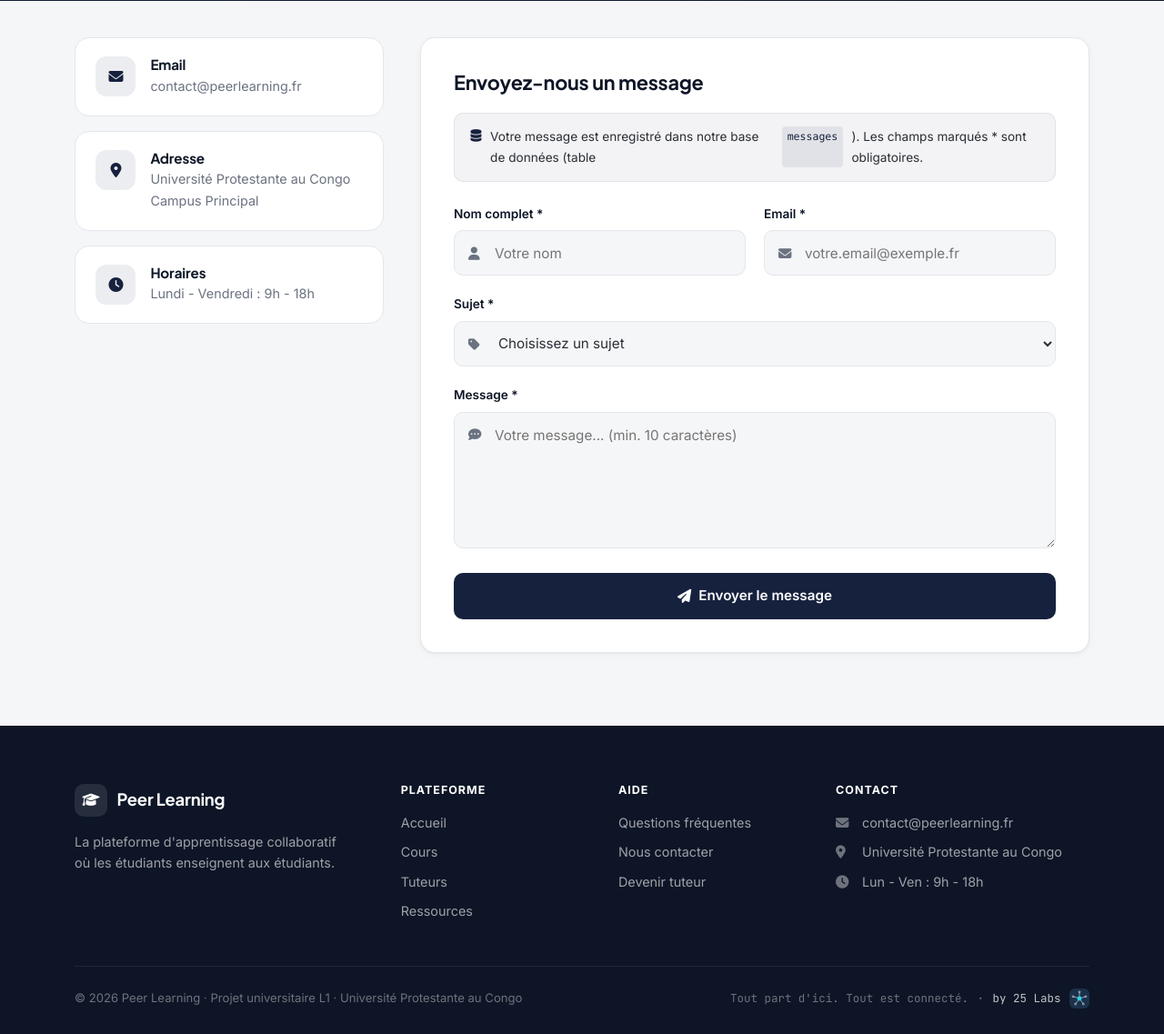
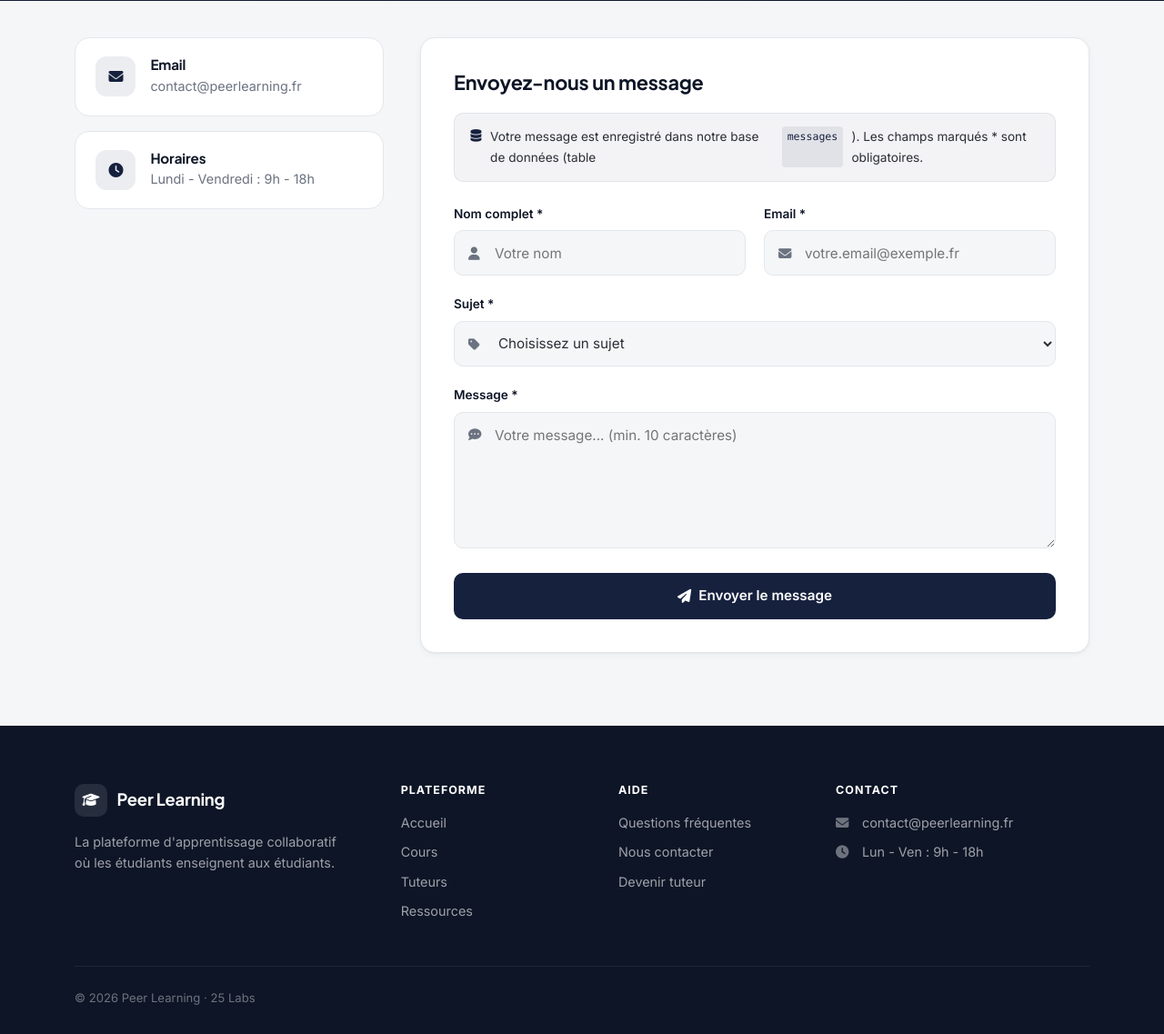
Before and after one commit to R2G5-neverbeafraid/PeerLearning., a Flask app: page /contact in a window 1280 px wide. Shown: the part 330-1467 px from the top of the page at 91% size. Run offline with Flask 3, Linux system fonts and the light colour scheme.

Commit message:
Retire les mentions universitaires, pied de page simplifié
- Pied de page : « © 2026 Peer Learning · 25 Labs » uniquement
- Plus aucune mention de projet universitaire, de L1 ni de l'université
  (pied de page, page Contact, Ressources, FAQ, README, commentaires)
- Signature et accroche du studio retirées (fichiers et styles devenus inutiles)

Co-Authored-By: Claude Opus 5.5 <noreply@anthropic.com>
Claude-Session: https://claude.ai/code/session_014L5HgQhPbUyCT9bVqV9YjZ

```diff
--- a/app.py
+++ b/app.py
@@ -1,6 +1,5 @@
 """
 PEER LEARNING - Application Flask + SQLite
-Projet universitaire L1
 
 Lancer le site :  python app.py   puis ouvrir http://127.0.0.1:5000
 La base peerlearning.db est créée automatiquement au premier lancement
--- a/database/seed.sql
+++ b/database/seed.sql
@@ -1,6 +1,6 @@
 -- =====================================================
 -- PEER LEARNING - Données de départ
--- Données fictives pour le projet universitaire.
+-- Données de démonstration.
 -- =====================================================
 
 INSERT INTO categories (id, nom) VALUES
@@ -81,7 +81,7 @@ INSERT INTO faq (question, reponse, ordre) VALUES
     ('Qu''est-ce que le peer learning ?',
      'C''est l''apprentissage entre pairs : des étudiants plus avancés expliquent une matière à d''autres étudiants, avec leurs mots et leurs propres astuces.', 1),
     ('Les cours sont-ils gratuits ?',
-     'Oui. Peer Learning est un projet étudiant : tous les cours et toutes les ressources sont gratuits.', 2),
+     'Oui. Tous les cours et toutes les ressources de Peer Learning sont gratuits.', 2),
     ('Comment suivre un cours ?',
      'Choisissez un cours dans le catalogue, consultez son programme puis contactez-nous via la page Contact pour connaître les prochaines séances.', 3),
     ('Comment devenir tuteur ?',
--- a/static/style.css
+++ b/static/style.css
@@ -1,7 +1,7 @@
 /* =====================================================
    PEER LEARNING - Style principal
    Direction artistique : épurée, bleu nuit / gris / blanc
-   Projet universitaire L1 - HTML5, CSS3 (pages générées par Flask + SQLite)
+   HTML5, CSS3 (pages générées par Flask + SQLite)
 
    Sommaire
    1. Variables          8. Catalogue et filtres
@@ -2252,33 +2252,6 @@ code {
     margin: 0;
 }
 
-/* Signature du studio 25 Labs (charte TwentyFive Labs) :
-   « by 25 Labs » en JetBrains Mono, suivi du symbole. */
-.studio-signature {
-    display: inline-flex;
-    align-items: center;
-    gap: 0.6rem;
-    font-family: 'JetBrains Mono', 'SF Mono', Menlo, Consolas, monospace;
-    font-size: 0.78rem;
-}
-
-.studio-tagline {
-    color: rgba(255, 255, 255, 0.4);
-}
-
-.studio-tagline::after {
-    content: "·";
-    margin-left: 0.6rem;
-}
-
-.studio-by {
-    color: rgba(255, 255, 255, 0.75);
-    white-space: nowrap;
-}
-
-.studio-signature img {
-    border-radius: 6px;
-}
 
 /* -----------------------------------------------------
    14. RESPONSIVE
@@ -2448,16 +2421,4 @@ code {
         grid-template-columns: 1fr;
         gap: 2rem;
     }
-
-    .studio-signature {
-        flex-wrap: wrap;
-    }
-
-    .studio-tagline {
-        flex-basis: 100%;
-    }
-
-    .studio-tagline::after {
-        content: none;
-    }
-}
+}
--- a/templates/base.html
+++ b/templates/base.html
@@ -9,7 +9,7 @@
     <link rel="icon" href="{{ url_for('static', filename='favicon.svg') }}" type="image/svg+xml">
     <link rel="preconnect" href="https://fonts.googleapis.com">
     <link rel="preconnect" href="https://fonts.gstatic.com" crossorigin>
-    <link href="https://fonts.googleapis.com/css2?family=Inter:wght@400;500;600;700&family=JetBrains+Mono:wght@400&family=Plus+Jakarta+Sans:wght@600;700;800&display=swap" rel="stylesheet">
+    <link href="https://fonts.googleapis.com/css2?family=Inter:wght@400;500;600;700&family=Plus+Jakarta+Sans:wght@600;700;800&display=swap" rel="stylesheet">
     <link href="https://cdn.jsdelivr.net/npm/bootstrap@5.3.8/dist/css/bootstrap.min.css" rel="stylesheet" crossorigin="anonymous">
     <link rel="stylesheet" href="https://cdnjs.cloudflare.com/ajax/libs/font-awesome/6.4.0/css/all.min.css">
     <link rel="stylesheet" href="{{ url_for('static', filename='style.css') }}">
@@ -102,19 +102,12 @@
                     <h2 class="footer-title">Contact</h2>
                     <ul class="footer-links footer-contact">
                         <li><i class="fas fa-envelope" aria-hidden="true"></i> contact@peerlearning.fr</li>
-                        <li><i class="fas fa-map-marker-alt" aria-hidden="true"></i> Université Protestante au Congo</li>
                         <li><i class="fas fa-clock" aria-hidden="true"></i> Lun - Ven : 9h - 18h</li>
                     </ul>
                 </div>
             </div>
             <div class="footer-bottom">
-                <p>© 2026 Peer Learning · Projet universitaire L1 · Université Protestante au Congo</p>
-                <!-- Signature du studio, selon la charte 25 Labs : « by 25 Labs » en mono, suivi du symbole -->
-                <p class="studio-signature">
-                    <span class="studio-tagline">Tout part d'ici. Tout est connecté.</span>
-                    <span class="studio-by">by 25 Labs</span>
-                    <img src="{{ url_for('static', filename='25labs/icone-25labs.svg') }}" alt="" width="22" height="22">
-                </p>
+                <p>© 2026 Peer Learning · 25 Labs</p>
             </div>
         </div>
     </footer>
--- a/templates/become_tutor.html
+++ b/templates/become_tutor.html
@@ -14,7 +14,7 @@
                 <ul class="benefits">
                     <li><i class="fas fa-brain" aria-hidden="true"></i> Expliquer une matière est la meilleure façon de la maîtriser.</li>
                     <li><i class="fas fa-award" aria-hidden="true"></i> Une expérience valorisante à mettre sur votre CV.</li>
-                    <li><i class="fas fa-hands-helping" aria-hidden="true"></i> Vous aidez concrètement les étudiants de votre université.</li>
+                    <li><i class="fas fa-hands-helping" aria-hidden="true"></i> Vous aidez concrètement d'autres étudiants à réussir.</li>
                 </ul>
 
                 <h2 class="aside-title">Comment ça se passe ?</h2>
--- a/templates/contact.html
+++ b/templates/contact.html
@@ -15,13 +15,6 @@
                     <div>
                         <h2 class="contact-info-title">Email</h2>
                         <p>contact@peerlearning.fr</p>
-                    </div>
-                </div>
-                <div class="contact-info">
-                    <span class="contact-info-icon"><i class="fas fa-map-marker-alt" aria-hidden="true"></i></span>
-                    <div>
-                        <h2 class="contact-info-title">Adresse</h2>
-                        <p>Université Protestante au Congo<br>Campus Principal</p>
                     </div>
                 </div>
                 <div class="contact-info">
--- a/templates/resources.html
+++ b/templates/resources.html
@@ -38,7 +38,7 @@
 
         <p class="resources-note">
             <i class="fas fa-info-circle" aria-hidden="true"></i>
-            Les ressources marquées « Bientôt disponible » sont fictives pour le projet universitaire.
+            Les ressources marquées « Bientôt disponible » seront ajoutées prochainement.
         </p>
     </section>
 {% endblock %}
```
Also changed, not shown: README.md, static/25labs/icone-25labs.svg (deleted), static/25labs/logo-25labs-sombre.svg (deleted).
